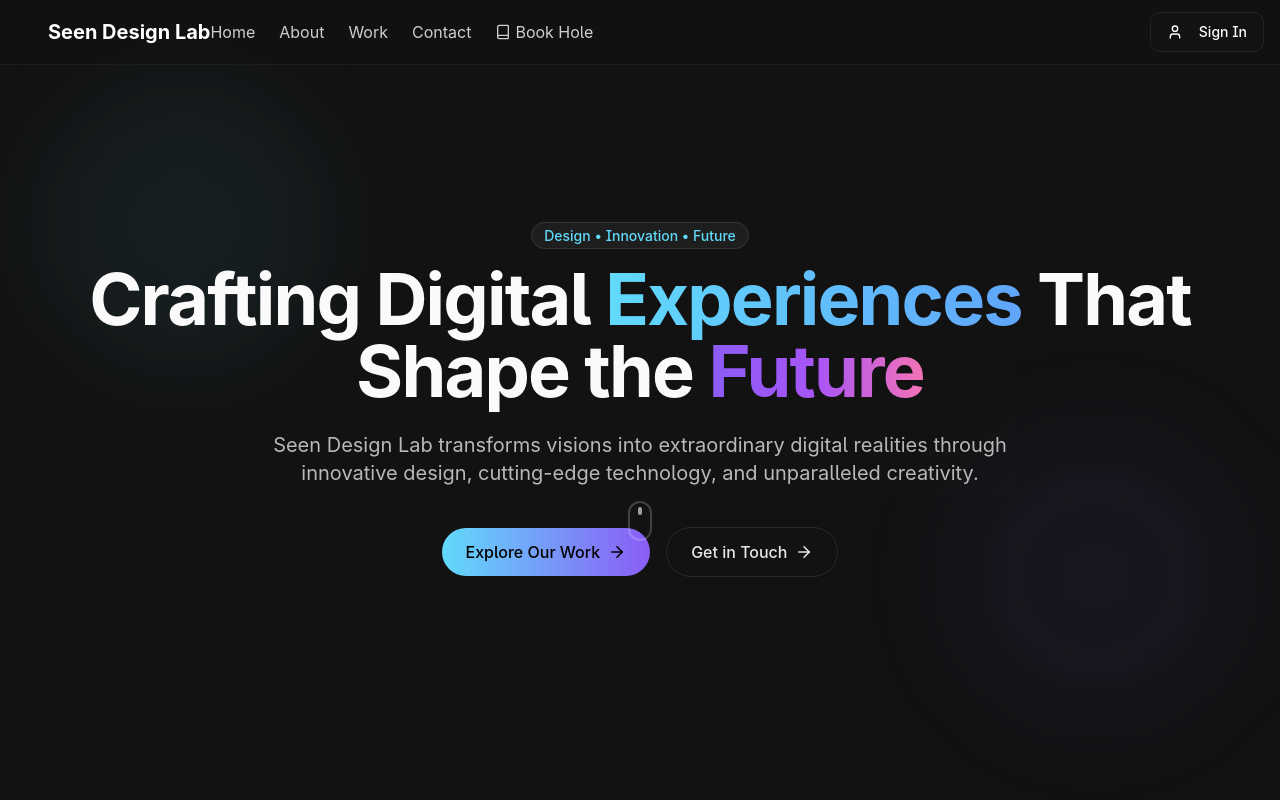
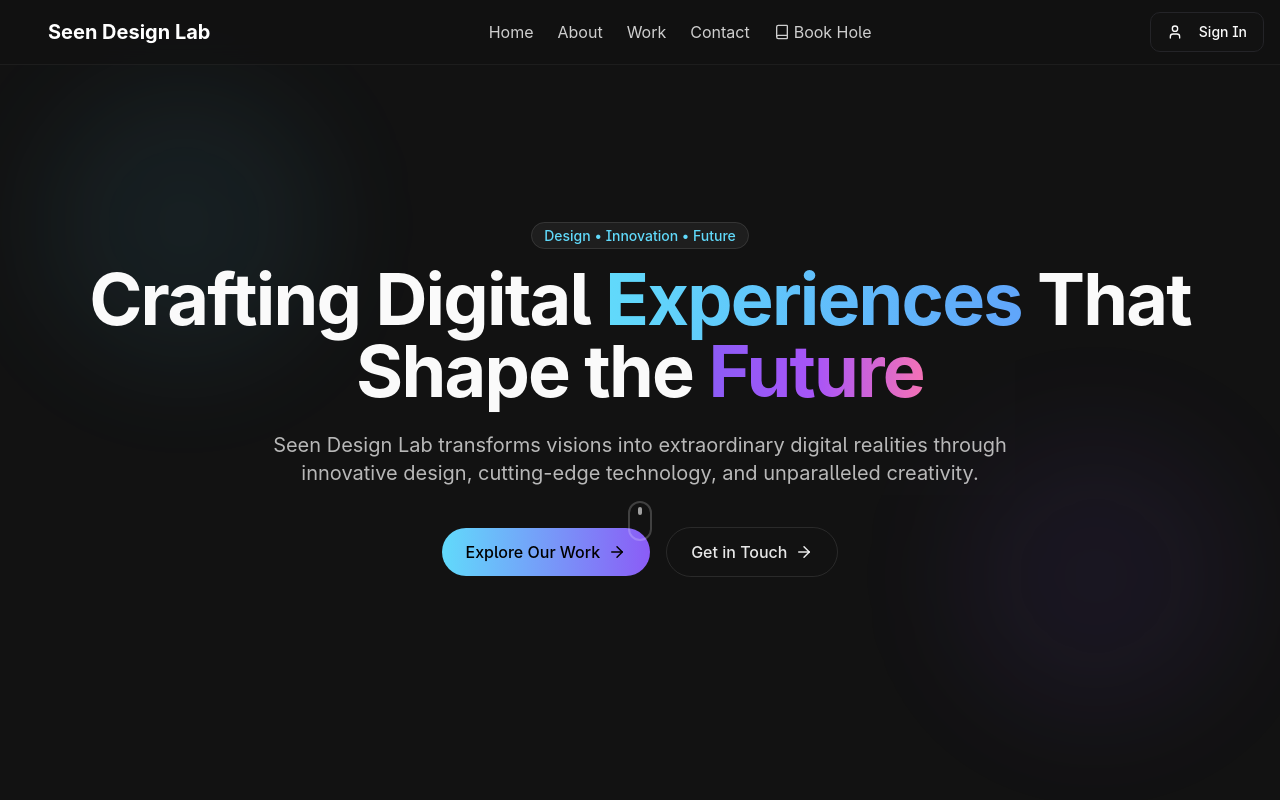
Before and after one commit to Seen-Design-Lab/Seen-Design-Lab, a React (Vite) app: page / in a window 1280 px wide. Shown: the top 800 px of the page. Built offline with nearby package versions, Linux system fonts and the light colour scheme.

Commit message:
Center navigation items
This commit centers the navigation items in the header.

```diff
--- a/src/components/Header.tsx
+++ b/src/components/Header.tsx
@@ -1,3 +1,4 @@
+
 import React from 'react';
 import { Link, useLocation } from 'react-router-dom';
 import { Book, BookOpen } from 'lucide-react';
@@ -9,13 +10,14 @@ const Header = () => {
 
   return (
     <header className="bg-seen-dark/80 backdrop-blur-md fixed top-0 left-0 w-full z-40 border-b border-white/5">
-      <div className="max-w-7xl mx-auto px-4 h-16 flex items-center justify-between">
+      <div className="max-w-7xl mx-auto px-4 h-16 flex items-center">
         <Link to="/" className="flex items-center text-xl font-bold">
           <BookOpen size={24} className="mr-2 text-gradient-blue" />
           <span className="text-white">Seen Design Lab</span>
         </Link>
 
-        <nav className="flex items-center space-x-6">
+        {/* Center the navigation items */}
+        <nav className="flex items-center space-x-6 mx-auto">
           <Link to="/" className="text-white/80 hover:text-white transition-colors">
             Home
           </Link>
@@ -40,11 +42,10 @@ const Header = () => {
           )}
         </nav>
 
-        {/* Add this somewhere in the header, typically on the right side */}
-        <div className="ml-auto">
+        {/* User menu on the right side */}
+        <div>
           <UserMenu />
         </div>
-
       </div>
     </header>
   );
```
